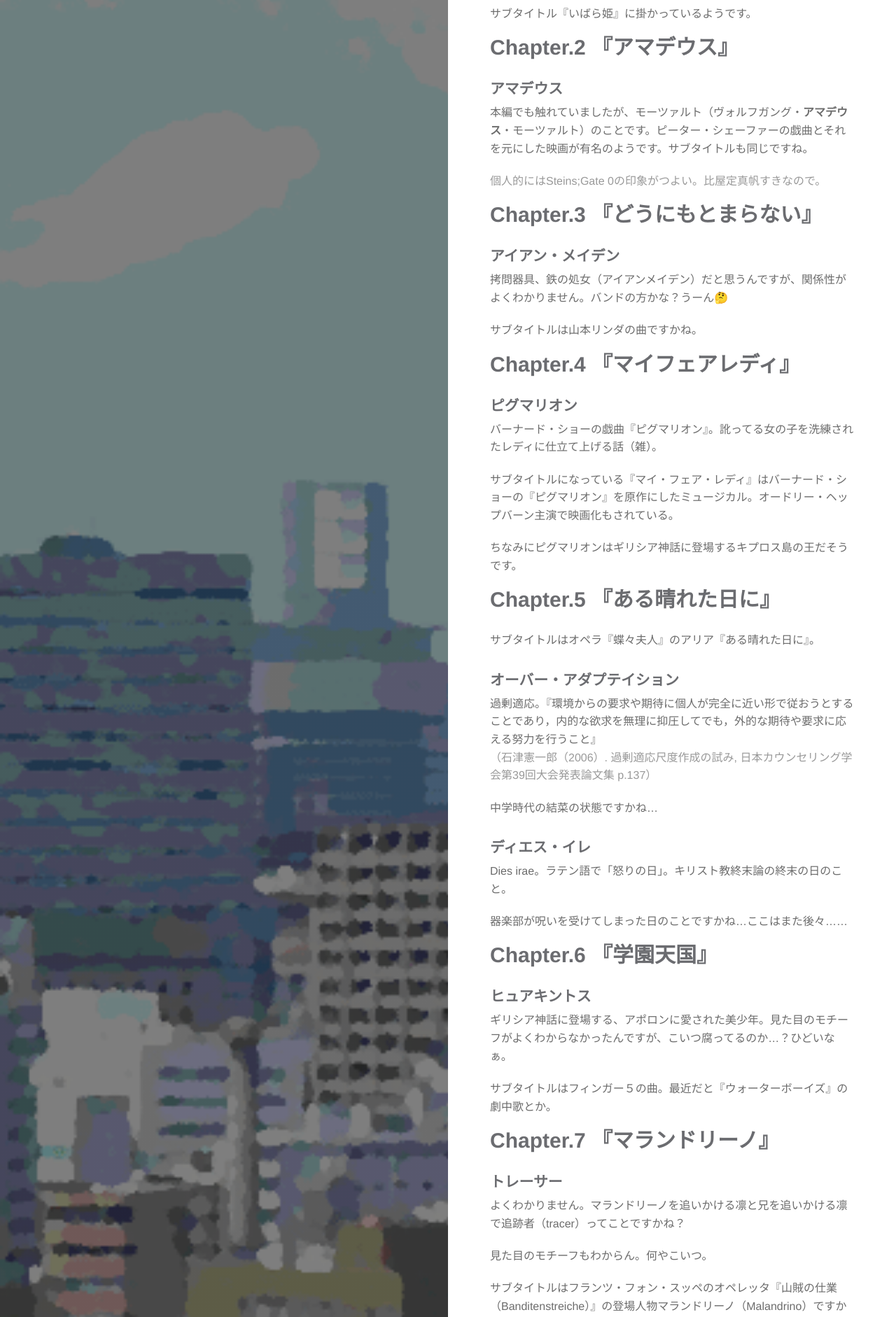
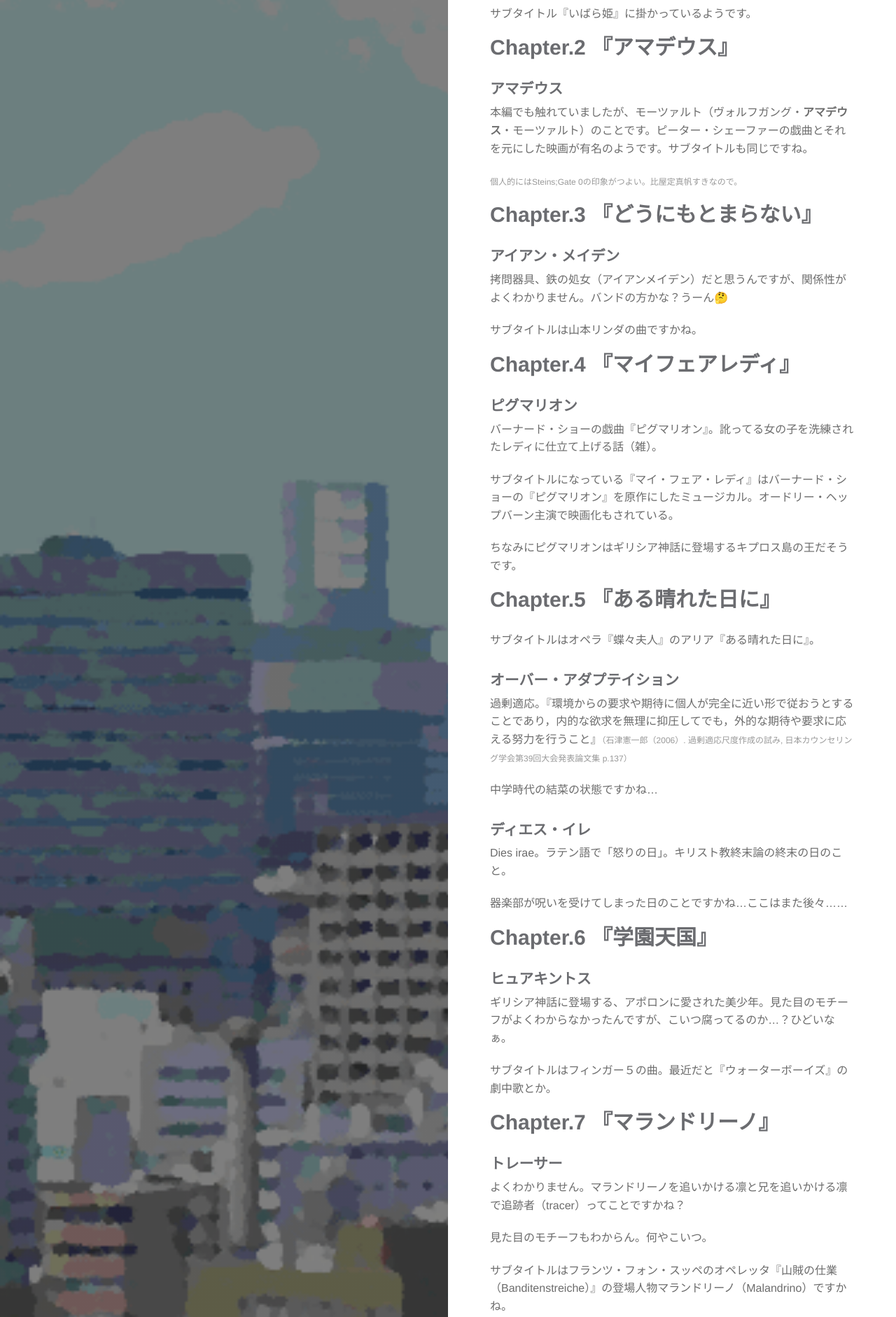
Before and after one commit to theoria24/theoria24.github.io, a Jekyll site: the page built from _posts/2018-1-18-raramagi-discords-name.md, in a window 1280 px wide. Shown: the part 643-2525 px from the top of the page at 70% size. Built offline with Jekyll 4.4.1, drawn with Linux system fonts in a browser that asks for light colours; some web fonts are replaced; comment, search, counter and statistics services are not loaded.

Commit message:
cssの変更

```diff
--- a/assets/_sass/_site.scss
+++ b/assets/_sass/_site.scss
@@ -559,9 +559,9 @@ canvas {
   }
   small {
     color: darken($white, 40);
-    font-size: 16px;
+    font-size: 12px;
     margin-bottom: 10px;
-    display: block;
+    //display: block;
   }
   a:not(.btn):not(.pagination_pager) {
     color: #399f62;
```
